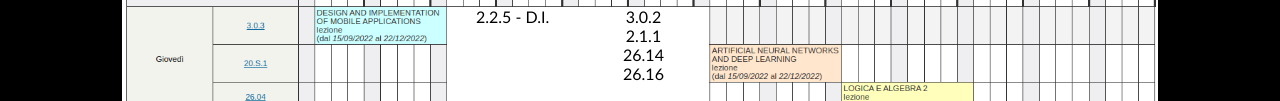
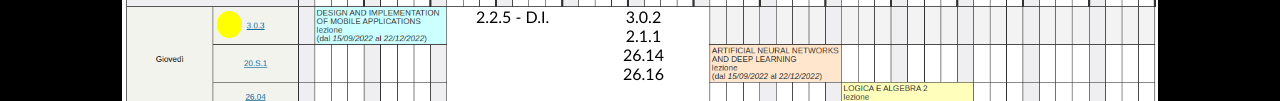
Before and after one commit to laaners/orario_polimi, a plain HTML site: page 2_1/index.html in a window 1280 px wide. Shown: the part 943-1044 px from the top of the page. Drawn offline with Linux system fonts and the light colour scheme.

Commit message:
DIMA spina

```diff
--- a/2_1/index.html
+++ b/2_1/index.html
@@ -29,6 +29,7 @@
 					2.2.5 - D.I.
 				</p>
 			</div>
+			<div class="point" style="left: 16.5%; top: 55%"></div>
 			<div class="free-box" style="width: 10.35%; height: 23.7%; left: 45.1%; top: 54.1%">
 				<p>
 					3.0.2<br/>
```
